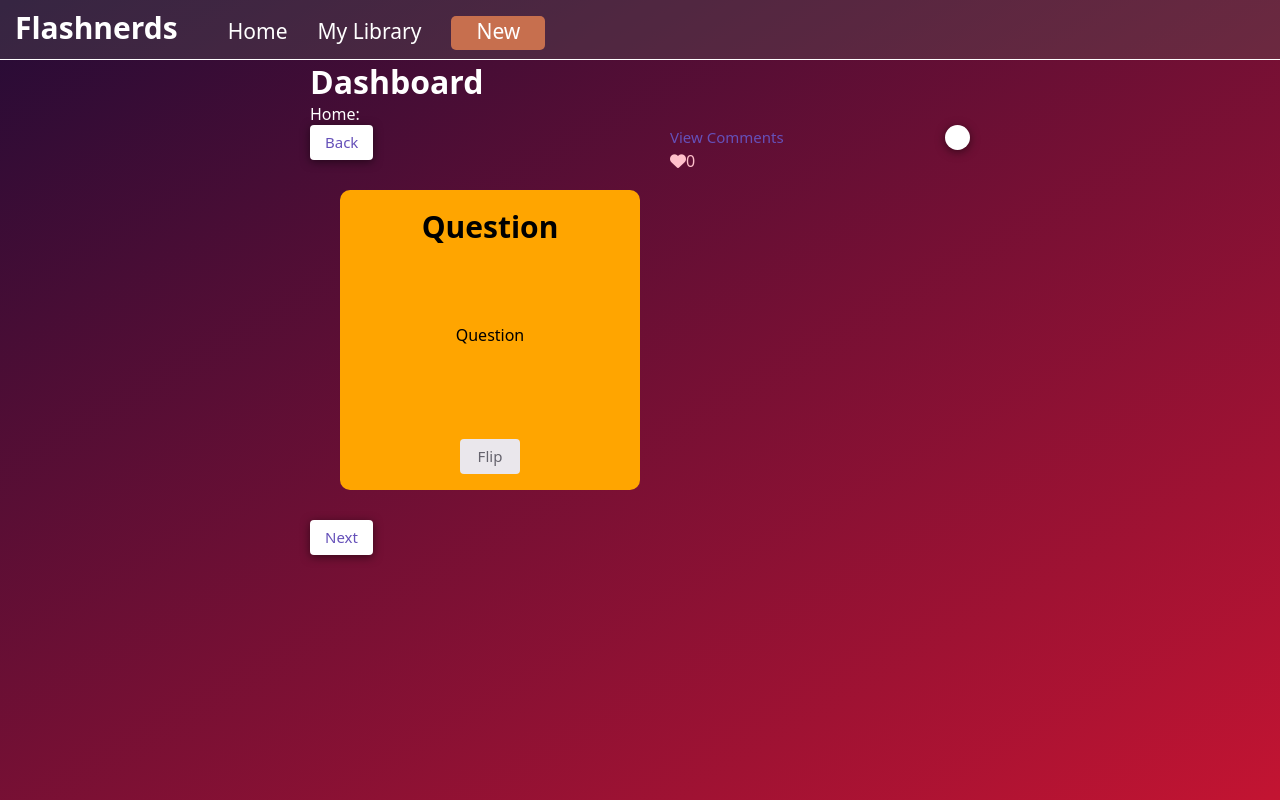
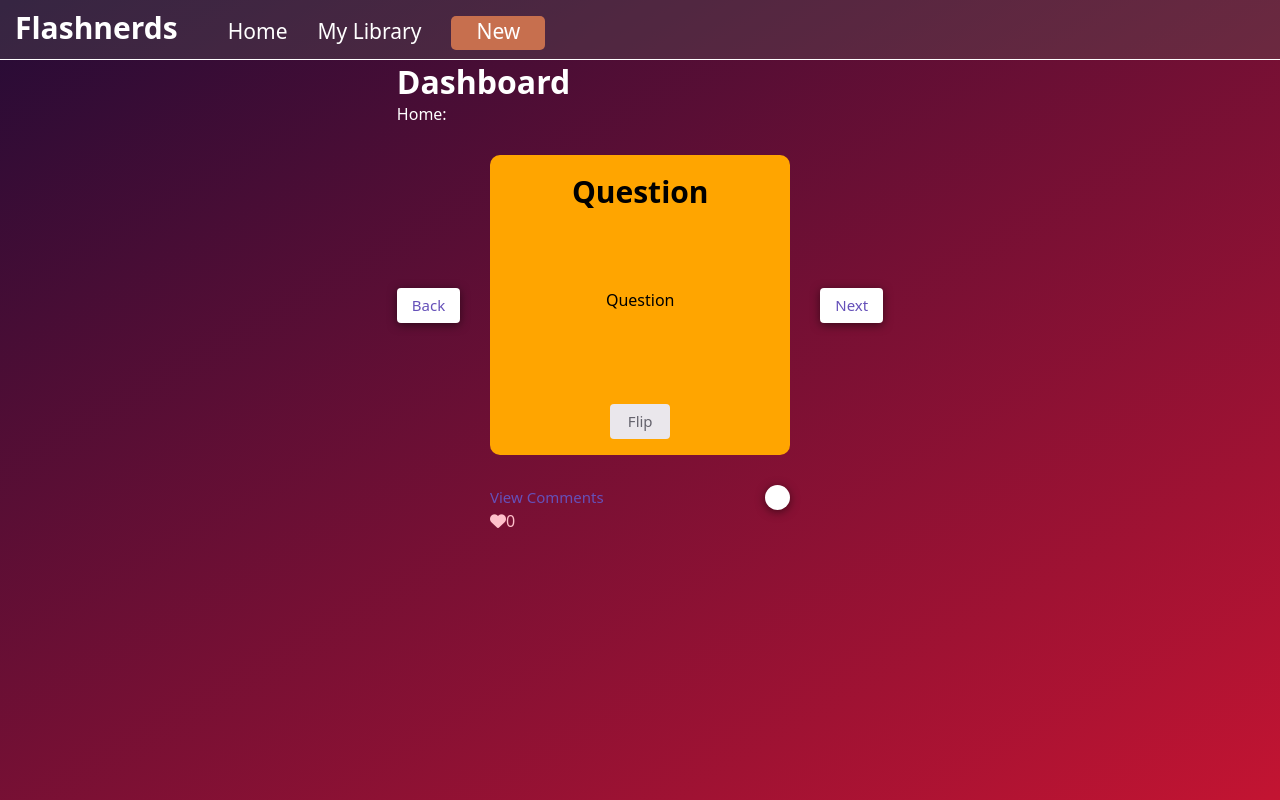
Before and after one commit to Diogenesoftoronto/flashnerds, a React (Create React App) app in the folder app/: page / in a window 1280 px wide. Built offline with nearby package versions, Linux system fonts and the light colour scheme; some icons are missing; a web font is replaced by a local one.

Commit message:
center footer

```diff
--- a/app/src/components/styles/FlashcardPost.scss
+++ b/app/src/components/styles/FlashcardPost.scss
@@ -1,4 +1,6 @@
 .flashcard-post {
+
+.top{
   display: flex;
   justify-content: center;
 
@@ -7,3 +9,10 @@
     margin-bottom: auto;
   }
 }
+
+footer {
+  margin-left: auto;
+  margin-right: auto;
+  width: 300px;
+  }
+}
```
